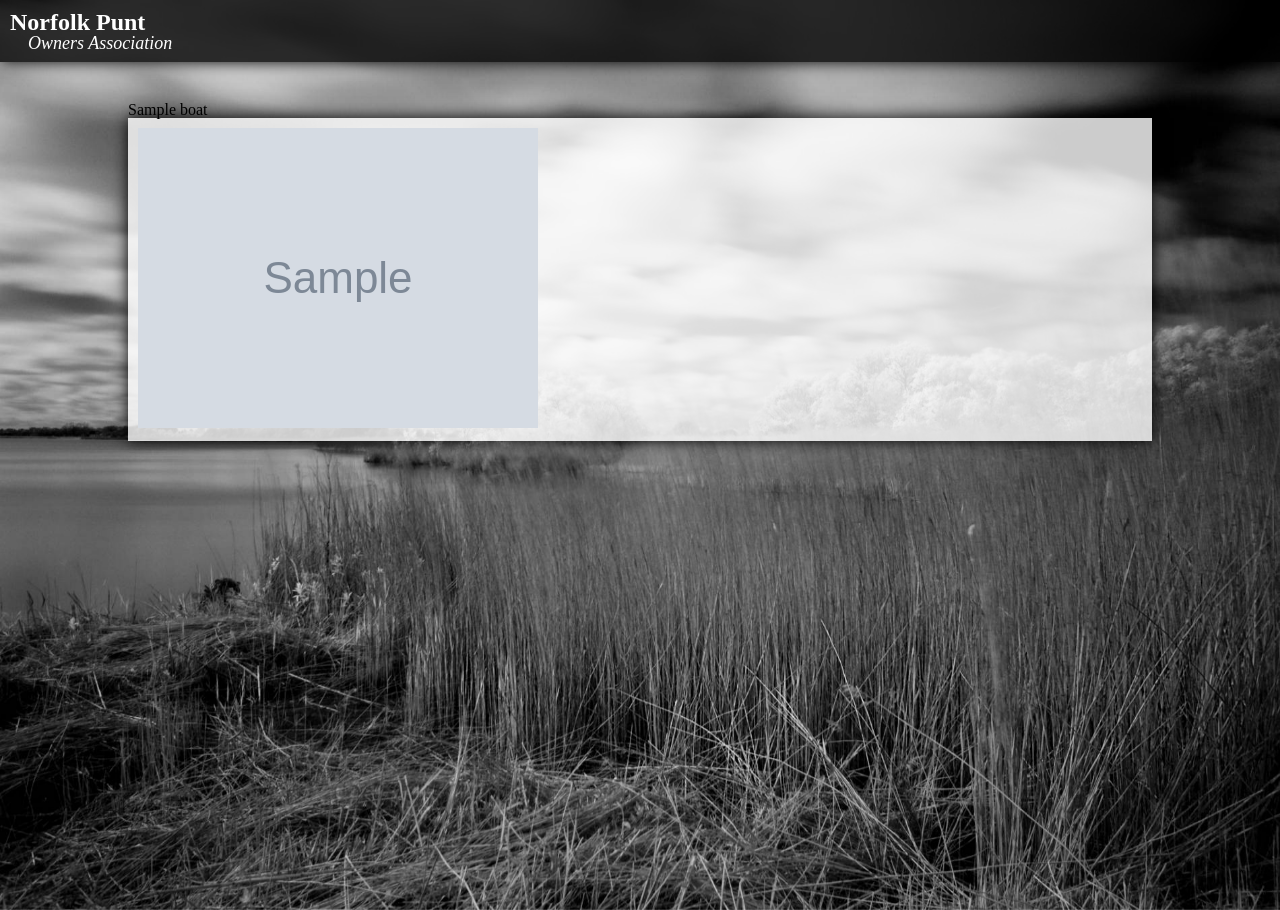
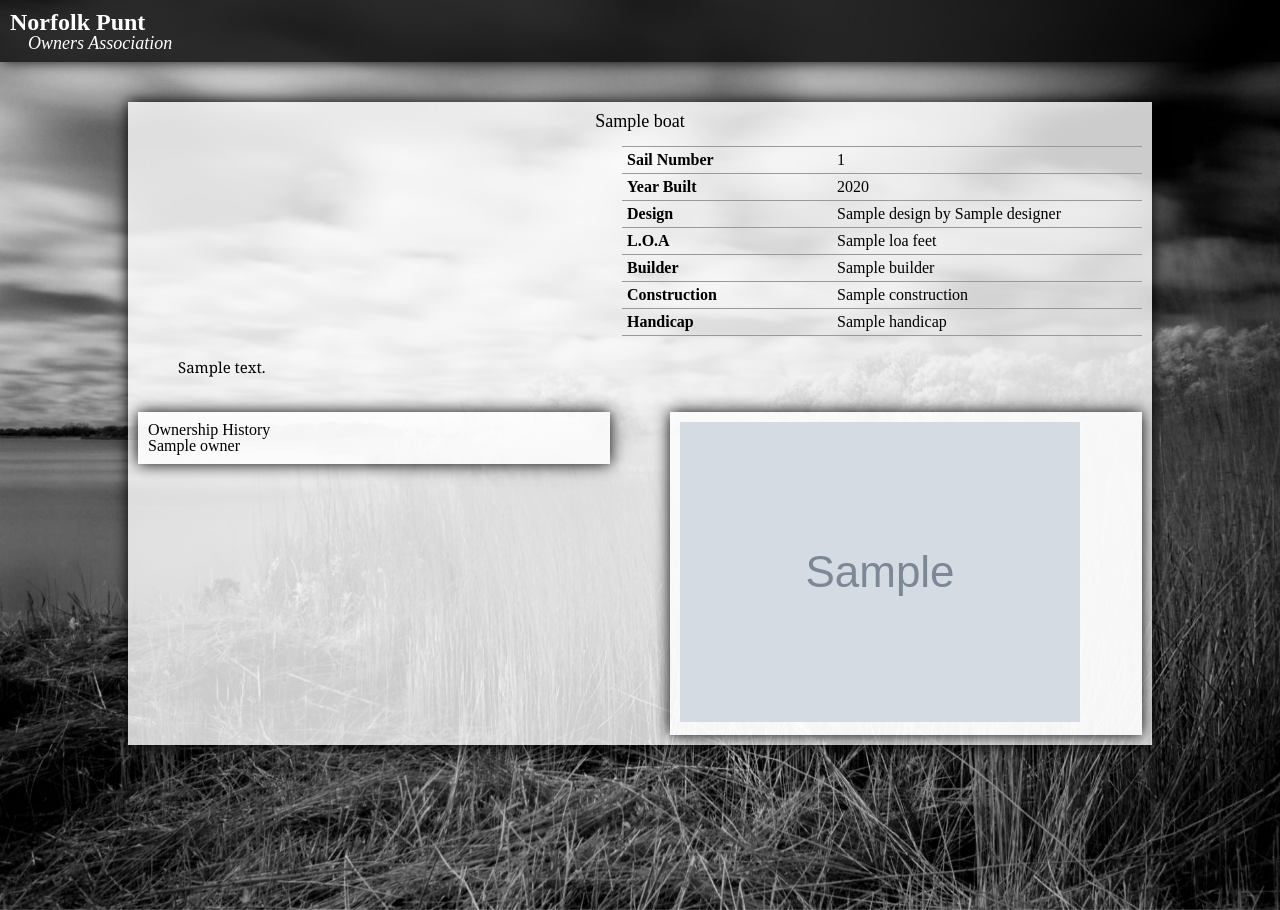
Before and after one commit to marxian/NorfolkPunt-old, a Django app: template src/NorfolkPunt/templates/localboats/boat.html in a window 1280 px wide. Run offline with Django 3.2, Linux system fonts and the light colour scheme; the template is opened without the code that fills it: most values are stand-ins (such as "Sample title", 1, 10 or a date in 2020); grey boxes marked "Sample" are stand-in pictures.

Commit message:
Better picture management and boat page

```diff
--- a/src/NorfolkPunt/localboats/admin.py
+++ b/src/NorfolkPunt/localboats/admin.py
@@ -25,6 +25,8 @@
         """Collapse the inline forms for Ownerships"""
         js = ['/site_media/js/collapsed_stacked_inlines.js']
 
+
+
 class BoatDepictionInline(admin.StackedInline):
     model = BoatDepiction
     fields = ['target']
--- a/src/NorfolkPunt/site-media/css/main.css
+++ b/src/NorfolkPunt/site-media/css/main.css
@@ -364,3 +364,58 @@
     border-radius:3px;
 	color: #FFFFFF;
 }
+
+/* BOAT PAGE */
+
+section#details > h1 {
+	text-align: center;
+	clear:both;
+	font-size: large;
+}
+
+a.main-pic {
+	float:left;
+}
+
+dl.boat-details
+{
+	float: right;
+	width: 520px;
+	margin: 1em 0;
+	padding: 0;
+	border-bottom: 1px solid #999;
+}
+
+.boat-details dt
+{
+	clear: left;
+	float: left;
+	width: 200px;
+	margin: 0;
+	padding: 5px;
+	border-top: 1px solid #999;
+	font-weight: bold;
+}
+
+.boat-details dd
+{
+	float: left;
+	width: 300px;
+	margin: 0;
+	padding: 5px;
+	border-top: 1px solid #999;
+}
+
+p.note {
+	clear:both;
+}
+
+section#gallery {
+	width:45%;
+	float:right;
+}
+
+section#ownership {
+	width:45%;
+	float:left;
+}
--- a/src/NorfolkPunt/site-media/js/localboats.depictions.js
+++ b/src/NorfolkPunt/site-media/js/localboats.depictions.js
@@ -58,6 +58,7 @@
             ID.height = image.height();
             ID.left = image.offset().left;
             ID.top = image.offset().top;
+			ID.picture_id = image.data('picture_id');
 
         }
 
@@ -591,7 +592,7 @@
 					  'width':Math.floor(position.width),
 					  'height':Math.floor(position.height),
 					  'target':$('#depiction-tag').data('depicted'),
-					  'image':1}
+					  'image':ID.picture_id}
 			var type = $('#depiction-tag').data('depiction_type');
 			var note = $('#depiction-tag').val();
 			$.ajax({
--- a/src/NorfolkPunt/templates/localboats/boat.html
+++ b/src/NorfolkPunt/templates/localboats/boat.html
@@ -3,16 +3,58 @@
 {% block title %} {{ block.super }} : No. {{ boat.number }}, {{ boat.name }}{% endblock %}
 
 {% block content %}
-	<h1>{{ boat.name }}<h2>
+    <section id="details">
+    	<h1>{{ boat.name }}</h1>
+	    <dl class="boat-details">
+	    	<dt>Sail Number</dt>
+			<dd>{{boat.sail_number}}</dd>
+			{% if boat.previous_names %}
+				<dt>Previous Names</dt>
+				<dd>{{boat.previous_names}}</dd>
+			{% endif %}
+			<dt>Year Built</dt>
+			<dd>{{boat.year_built}}</dd>
+			<dt>Design</dt>
+			<dd>{{boat.design.name}} by {{boat.design.designer.name}}</dd>
+			<dt>L.O.A</dt>
+			<dd>{{boat.loa}} feet</dd>
+			<dt>Builder</dt>
+			<dd>{{boat.builder.name}}</dd>
+			<dt>Construction</dt>
+			<dd>{{boat.construction.name}}</dd>
+			<dt>Handicap</dt>
+			<dd>{{boat.handicap}}</dd>
+	    </dl>
+		{% if has_pics %}
+			<a id="main_pic" href="{{main_pic.get_absolute_url}}"><img src="{{main_pic.get_feature_url}}" alt="{{main_pic.title}}"/></a>
+		{% endif %}
 
-	{% if boat.pictures.count %}
-		<section id="pictures">
-			{% for picture in boat.pictures.all %}
+		{% if boat.notes.count %}
+			{% for note in boat.notes.all %}
+				<p class="note">{{note.text}}</p>
+			{% endfor %}
+		{% endif %}
+
+
+		<section id="ownership">
+			<h2>Ownership History</h2>
+			<ul>
+				{% for owner in boat.ownership.all %}
+					<li>{{owner}}</li>
+				{% endfor %}
+			</ul>
+		</section>
+
+		{% if gallery %}
+		<section id="gallery">
+			{% for picture in gallery %}
 				<a href="{{picture.get_absolute_url}}"><img src="{{picture.get_thumbnail_url}}" alt="{{picture.title}}"/></a>
 			{% endfor %}
 		</section>
-	{% endif %}
+		{% endif %}
 
+		<div style="clear:both;"></div>
+	</section>
 
 {% endblock %}
 {{ boat }}
--- a/src/NorfolkPunt/templates/localboats/picture.html
+++ b/src/NorfolkPunt/templates/localboats/picture.html
@@ -11,7 +11,8 @@
 		<section id="picture">
 			<h2>{{picture.title}}</h2>
 			<img class="depictions" src="{{ picture.get_display_url}}"
-				alt="{{picture.title}}" longdesc="{{picure.caption}}"/>
+				alt="{{picture.title}}" longdesc="{{picure.caption}}"
+				data-picture_id="{{picture.id}}"/>
 			{% if picture.caption %}
 				<p class="caption">{{ picture.caption }}</p>
 			{% endif %}
```
Also changed, not shown: src/NorfolkPunt/localboats/models.py (+11 -1 lines), src/NorfolkPunt/localboats/views.py (+9 -1 lines), src/sqlite.db.
